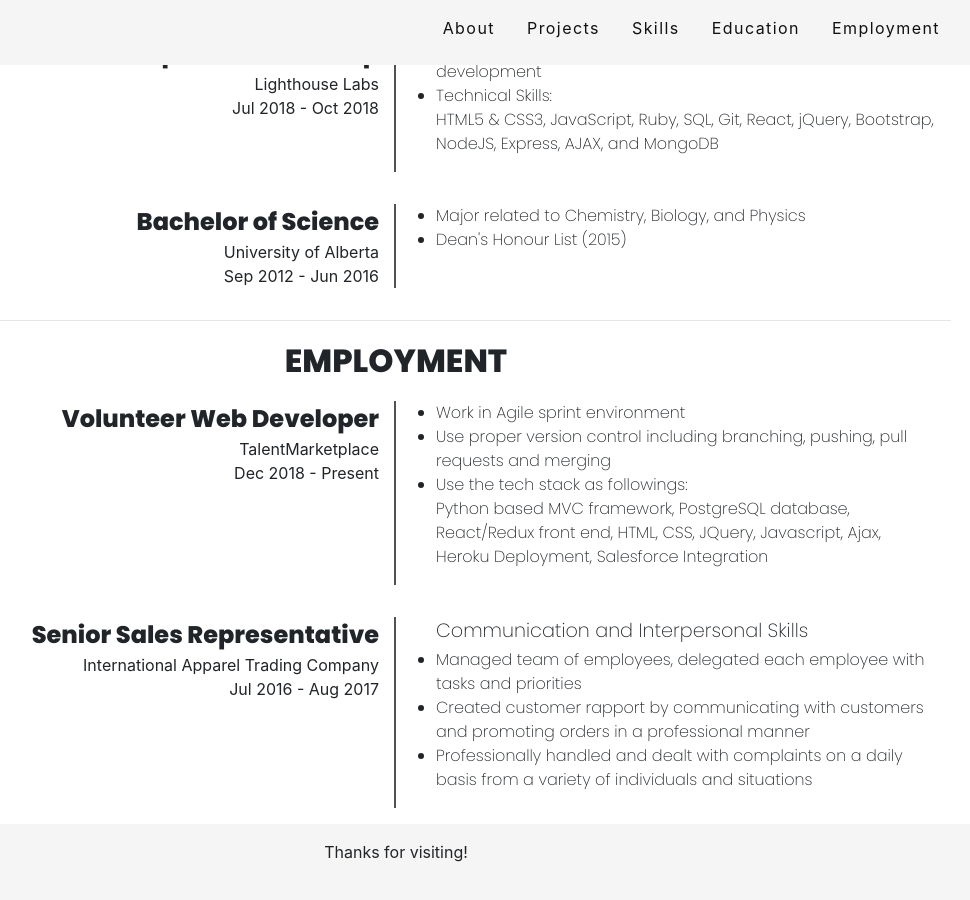
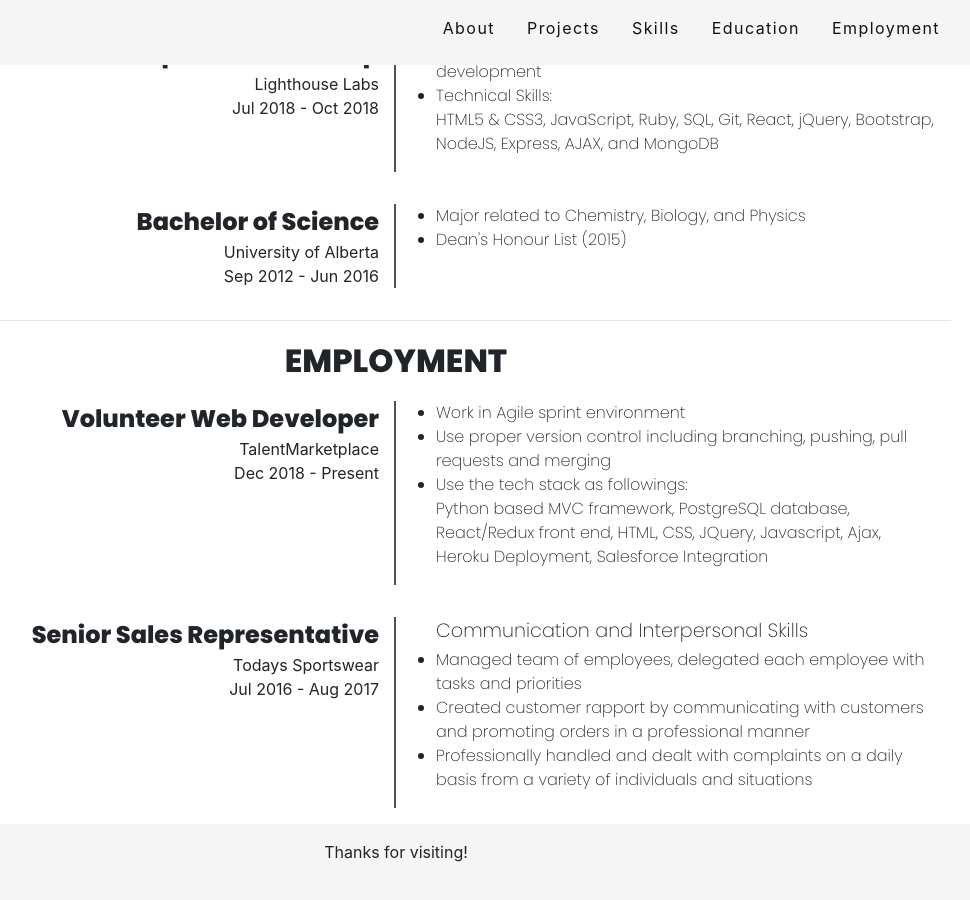
Before and after one commit to Thomassky28/Thomassky28.github.io, a Jekyll site: the page built from index.html, in a window 1280 px wide and 900 px high, scrolled down 3054 px. Shown: the whole window, without its empty margins (244-1214 px from the left). Built offline with Jekyll 4.4.1, drawn with Linux system fonts in a browser that asks for light colours; nearby versions of some CDN libraries.

Commit message:
modify the name

```diff
--- a/_includes/employment.html
+++ b/_includes/employment.html
@@ -42,7 +42,7 @@
 
           <section class='col-xl-6 col-lg-6 col-md-6 col-sm-6 col-12 job-title'>
             <header class='title'>Senior Sales Representative</header>
-            <main class='compy-name' id='compy-name' >International Apparel Trading Company</main>
+            <main class='compy-name' id='compy-name' >Todays Sportswear</main>
             <footer id="time">Jul 2016 - Aug 2017</footer>
           </section>
 
```
